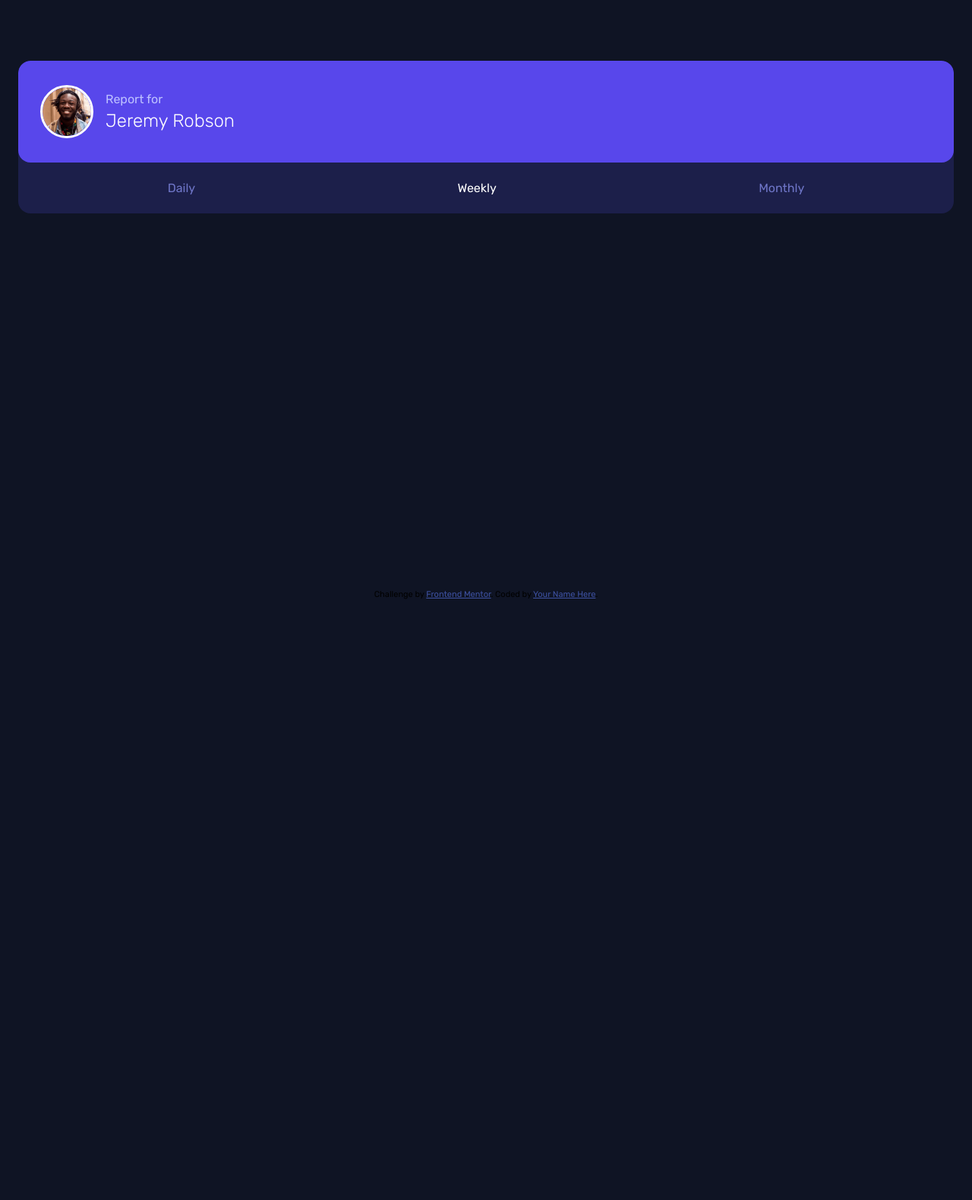
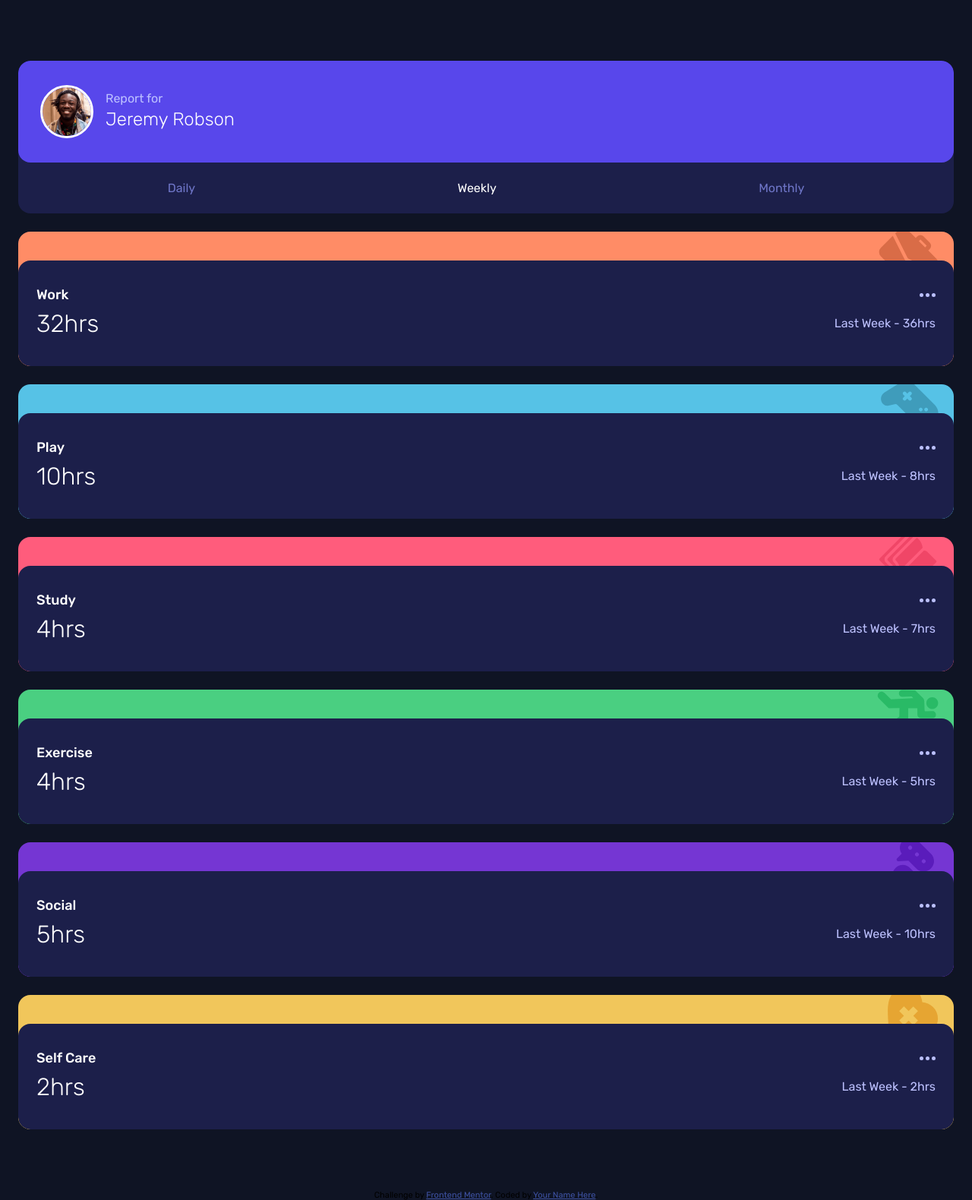
Before and after one commit to SArkar-Htet/time-tracking-dashboard, a plain HTML site: page index.html in a window 1280 px wide. Shown: the whole page at 76% size. Before the commit the page ends 800 px from the top, so only its background shows below. Drawn offline with Linux system fonts and the light colour scheme.

Commit message:
feat: add report card

```diff
--- a/index.html
+++ b/index.html
@@ -26,9 +26,9 @@
 
   <main class="main">
     <section class="report">
-      <article class="report__profile">
-        <div class="user__card">
-          <div class="user__card__detail">
+      <article class="report__user">
+        <div class="user-card card">
+          <div class="user-card__body">
             <img src="./images/image-jeremy.png" alt="Jeremy's Avatar" class="user__avatar">
             <div class="user__info">
               <span class="user__info__text text-secondary">Report for</span>
@@ -36,12 +36,96 @@
             </div>
           </div>
 
-          <div class="user__card__time-option">
-            <ul class="time-option__list">
-              <li class="time-option__item"><a class="time-option__link" href="#daily">Daily</a></li>
-              <li class="time-option__item"><a class="time-option__link time-option__link--active" href="#weekly">Weekly</a></li>
-              <li class="time-option__item"><a class="time-option__link" href="#monthly">Monthly</a></li>
+          <div class="user-card__footer">
+            <ul class="user-card__footer__list">
+              <li class="user-card__footer__item"><a class="user-card__footer__link" href="#daily">Daily</a></li>
+              <li class="user-card__footer__item"><a class="user-card__footer__link user-card__footer__link--active" href="#weekly">Weekly</a></li>
+              <li class="user-card__footer__item"><a class="user-card__footer__link" href="#monthly">Monthly</a></li>
             </ul>
+          </div>
+        </div>
+      </article>
+
+      <article class="report__card report__card--work card">
+        <div class="report__card__body">
+          <div class="report__card__title report__card__detail">
+            <h2 class="report__card__header text-white">Work</h2>
+            <svg width="21" height="5" xmlns="http://www.w3.org/2000/svg"><path d="M2.5 0a2.5 2.5 0 1 1 0 5 2.5 2.5 0 0 1 0-5Zm8 0a2.5 2.5 0 1 1 0 5 2.5 2.5 0 0 1 0-5Zm8 0a2.5 2.5 0 1 1 0 5 2.5 2.5 0 0 1 0-5Z" fill="#BBC0FF" fill-rule="evenodd"/></svg>
+          </div>
+
+          <div class="report__card__time report__card__detail">
+            <span id="current-work" class="current-time current-time--work text-white">32hrs</span>
+            <span id="previous-work" class="previous previous--work text-secondary">Last <span class="previous__time-opt previous__time-opt--work">Week</span> - <span class="previous__time previous__time--work">36hrs</span></span>
+          </div>
+        </div>
+      </article>
+
+      <article class="report__card report__card--play card">
+        <div class="report__card__body">
+          <div class="report__card__title report__card__detail">
+            <h2 class="report__card__header text-white">Play</h2>
+            <svg width="21" height="5" xmlns="http://www.w3.org/2000/svg"><path d="M2.5 0a2.5 2.5 0 1 1 0 5 2.5 2.5 0 0 1 0-5Zm8 0a2.5 2.5 0 1 1 0 5 2.5 2.5 0 0 1 0-5Zm8 0a2.5 2.5 0 1 1 0 5 2.5 2.5 0 0 1 0-5Z" fill="#BBC0FF" fill-rule="evenodd"/></svg>
+          </div>
+
+          <div class="report__card__time report__card__detail">
+            <span id="current-work" class="current-time current-time--work text-white">10hrs</span>
+            <span id="previous-work" class="previous previous--work text-secondary">Last <span class="previous__time-opt previous__time-opt--work">Week</span> - <span class="previous__time previous__time--work">8hrs</span></span>
+          </div>
+        </div>
+      </article>
+
+      <article class="report__card report__card--study card">
+        <div class="report__card__body">
+          <div class="report__card__title report__card__detail">
+            <h2 class="report__card__header text-white">Study</h2>
+            <svg width="21" height="5" xmlns="http://www.w3.org/2000/svg"><path d="M2.5 0a2.5 2.5 0 1 1 0 5 2.5 2.5 0 0 1 0-5Zm8 0a2.5 2.5 0 1 1 0 5 2.5 2.5 0 0 1 0-5Zm8 0a2.5 2.5 0 1 1 0 5 2.5 2.5 0 0 1 0-5Z" fill="#BBC0FF" fill-rule="evenodd"/></svg>
+          </div>
+
+          <div class="report__card__time report__card__detail">
+            <span id="current-work" class="current-time current-time--work text-white">4hrs</span>
+            <span id="previous-work" class="previous previous--work text-secondary">Last <span class="previous__time-opt previous__time-opt--work">Week</span> - <span class="previous__time previous__time--work">7hrs</span></span>
+          </div>
+        </div>
+      </article>
+
+      <article class="report__card report__card--exercise card">
+        <div class="report__card__body">
+          <div class="report__card__title report__card__detail">
+            <h2 class="report__card__header text-white">Exercise</h2>
+            <svg width="21" height="5" xmlns="http://www.w3.org/2000/svg"><path d="M2.5 0a2.5 2.5 0 1 1 0 5 2.5 2.5 0 0 1 0-5Zm8 0a2.5 2.5 0 1 1 0 5 2.5 2.5 0 0 1 0-5Zm8 0a2.5 2.5 0 1 1 0 5 2.5 2.5 0 0 1 0-5Z" fill="#BBC0FF" fill-rule="evenodd"/></svg>
+          </div>
+
+          <div class="report__card__time report__card__detail">
+            <span id="current-work" class="current-time current-time--work text-white">4hrs</span>
+            <span id="previous-work" class="previous previous--work text-secondary">Last <span class="previous__time-opt previous__time-opt--work">Week</span> - <span class="previous__time previous__time--work">5hrs</span></span>
+          </div>
+        </div>
+      </article>
+
+      <article class="report__card report__card--social card">
+        <div class="report__card__body">
+          <div class="report__card__title report__card__detail">
+            <h2 class="report__card__header text-white">Social</h2>
+            <svg width="21" height="5" xmlns="http://www.w3.org/2000/svg"><path d="M2.5 0a2.5 2.5 0 1 1 0 5 2.5 2.5 0 0 1 0-5Zm8 0a2.5 2.5 0 1 1 0 5 2.5 2.5 0 0 1 0-5Zm8 0a2.5 2.5 0 1 1 0 5 2.5 2.5 0 0 1 0-5Z" fill="#BBC0FF" fill-rule="evenodd"/></svg>
+          </div>
+
+          <div class="report__card__time report__card__detail">
+            <span id="current-work" class="current-time current-time--work text-white">5hrs</span>
+            <span id="previous-work" class="previous previous--work text-secondary">Last <span class="previous__time-opt previous__time-opt--work">Week</span> - <span class="previous__time previous__time--work">10hrs</span></span>
+          </div>
+        </div>
+      </article>
+
+      <article class="report__card report__card--self-care card">
+        <div class="report__card__body">
+          <div class="report__card__title report__card__detail">
+            <h2 class="report__card__header text-white">Self Care</h2>
+            <svg width="21" height="5" xmlns="http://www.w3.org/2000/svg"><path d="M2.5 0a2.5 2.5 0 1 1 0 5 2.5 2.5 0 0 1 0-5Zm8 0a2.5 2.5 0 1 1 0 5 2.5 2.5 0 0 1 0-5Zm8 0a2.5 2.5 0 1 1 0 5 2.5 2.5 0 0 1 0-5Z" fill="#BBC0FF" fill-rule="evenodd"/></svg>
+          </div>
+
+          <div class="report__card__time report__card__detail">
+            <span id="current-work" class="current-time current-time--work text-white">2hrs</span>
+            <span id="previous-work" class="previous previous--work text-secondary">Last <span class="previous__time-opt previous__time-opt--work">Week</span> - <span class="previous__time previous__time--work">2hrs</span></span>
           </div>
         </div>
       </article>
--- /dev/null
+++ b/src/_cards.scss
@@ -0,0 +1,61 @@
+.report__card {
+  padding-top: toRem(38);
+  background-repeat: no-repeat;
+  background-position: top toRem(-5) right toRem(20);
+
+  &--work {
+    background-color: $lightRedWork;
+    background-image: url("../../images/icon-work.svg");
+  }
+
+  &--play {
+    background-color: $softBlue;
+    background-image: url("../../images/icon-play.svg");
+  }
+
+  &--study {
+    background-color: $lightRedStu;
+    background-image: url("../../images/icon-study.svg");
+  }
+
+  &--exercise {
+    background-color: $limeGreen;
+    background-image: url("../../images/icon-exercise.svg");
+    background-position: top right toRem(20);
+  }
+
+  &--social {
+    background-color: $violet;
+    background-image: url("../../images/icon-social.svg");
+    background-position: top toRem(-12) right toRem(20);
+  }
+
+  &--self-care {
+    background-color: $softOrange;
+    background-image: url("../../images/icon-self-care.svg");
+    background-position: top toRem(-12) right toRem(20);
+  }
+
+  &__body {
+    background-color: $darkBlue;
+    border-radius: toRem(16);
+    padding: 32px 24px;
+  }
+
+  &__header {
+    font-size: 18px;
+    font-weight: 500;
+  }
+
+  &__detail {
+    display: flex;
+    align-items: center;
+    justify-content: space-between;
+    line-height: 1.5;
+
+    .current-time {
+      font-size: 32px;
+      font-weight: 300;
+    }
+  }
+}
--- a/src/_global.scss
+++ b/src/_global.scss
@@ -23,14 +23,19 @@ body {
 }
 
 .main {
-  height: 97vh;
+  // height: 97vh;
 
   h1, h2, p {
     margin: 0;
     padding: 0;
   }
+
+  .card {
+    border-radius: toRem(16);
+    overflow: hidden;
+  }
 }
 
 .footer {
-  height: 3vh;
+  // height: 3vh;
 }
--- a/src/_profile.scss
+++ /dev/null
@@ -1,63 +0,0 @@
-.report__profile {
-  .user {
-    &__card {
-      background-color: $darkBlue;
-      border-radius: toRem(16);
-      overflow: hidden;
-      &__detail {
-        display: flex;
-        align-items: center;
-        gap: toRem(16);
-        background-color: $blue;
-        padding: toRem(32) toRem(29);
-        border-radius: toRem(16);
-      }
-
-      &__time-option {
-        padding: toRem(24);
-        .time-option {
-          &__list {
-            margin: 0;
-            padding: 0;
-            display: flex;
-            align-items: center;
-            justify-content: space-around;
-            list-style-type: none;
-          }
-
-          &__item {
-            display: inline-block;
-          }
-
-          &__link {
-            text-decoration: none;
-            color: $desaturatedBlue;
-            transition: all 200ms ease-in-out;
-
-            &--active {
-              color: $white;
-            }
-
-            &:hover {
-              color: $white;
-            }
-          }
-        }
-      }
-    }
-
-    &__avatar {
-      width: toRem(70);
-      border: 3px solid #fff;
-      border-radius: 50%;
-    }
-
-    &__info {
-      &__name {
-        margin-top: toRem(5);
-        font-size: toRem(24);
-        font-weight: $font-light;
-      }
-    }
-  }
-}
--- a/src/_report.scss
+++ b/src/_report.scss
@@ -1,3 +1,6 @@
 .report {
+  display: grid;
+  grid-template-columns: repeat(1, 1fr);
+  gap: toRem(24);
   padding: toRem(80) toRem(24);
 }
--- /dev/null
+++ b/src/_user.scss
@@ -0,0 +1,59 @@
+.report__user {
+  .user {
+    &-card {
+      background-color: $darkBlue;
+      &__body {
+        display: flex;
+        align-items: center;
+        gap: toRem(16);
+        background-color: $blue;
+        padding: toRem(32) toRem(29);
+        border-radius: toRem(16);
+      }
+
+      &__footer {
+        padding: toRem(24);
+        &__list {
+          margin: 0;
+          padding: 0;
+          display: flex;
+          align-items: center;
+          justify-content: space-around;
+          list-style-type: none;
+        }
+
+        &__item {
+          display: inline-block;
+        }
+
+        &__link {
+          text-decoration: none;
+          color: $desaturatedBlue;
+          transition: all 200ms ease-in-out;
+
+          &--active {
+            color: $white;
+          }
+
+          &:hover {
+            color: $white;
+          }
+        }
+      }
+    }
+
+    &__avatar {
+      width: toRem(70);
+      border: 3px solid #fff;
+      border-radius: 50%;
+    }
+
+    &__info {
+      &__name {
+        line-height: 1.5;
+        font-size: toRem(24);
+        font-weight: $font-light;
+      }
+    }
+  }
+}
--- a/src/style.scss
+++ b/src/style.scss
@@ -2,4 +2,5 @@
 @import "variables";
 @import "global";
 @import "report";
-@import "profile";
+@import "user";
+@import "cards";
```
Also changed, not shown: dist/css/style.min.css.
